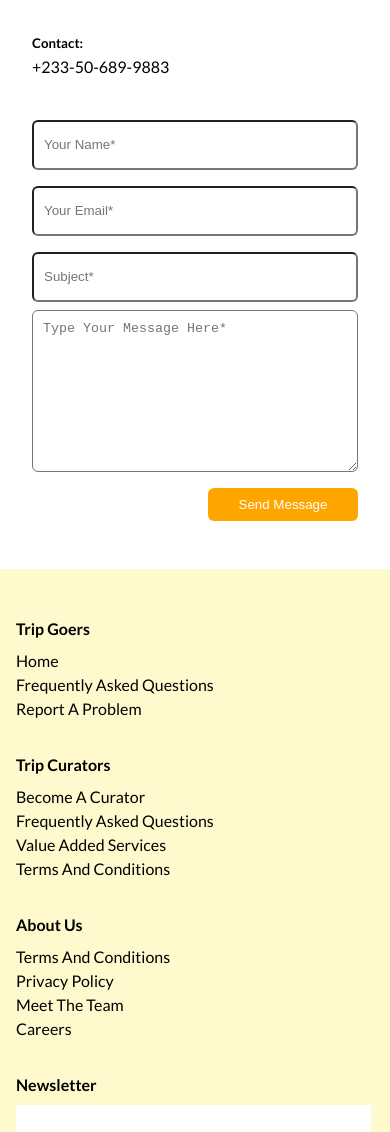
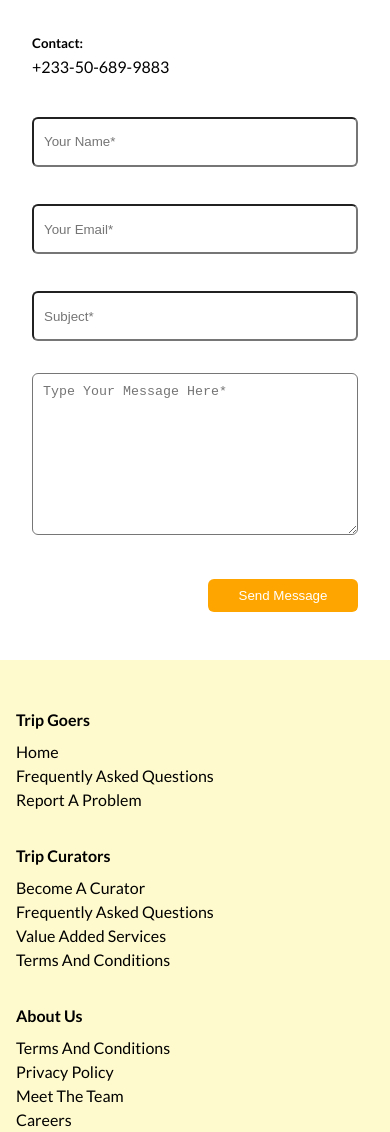
Before and after one commit to Sam10-debug/project_first, a plain HTML site: page index.html in a window 390 px wide. Shown: the part 2694-3826 px from the top of the page. Drawn offline with Linux system fonts and the light colour scheme.

Commit message:
form changes

```diff
--- a/index.html
+++ b/index.html
@@ -131,10 +131,10 @@
 				</div>
 			</div>
 			<form >
-				<input type="text" placeholder="Your Name*" required id="name">
-				<input type="email" placeholder="Your Email*" required id="email">
-				<input type="text" placeholder="Subject*" required id="subject">
-				<textarea name="" id="" cols="30" rows="10" placeholder="Type Your Message Here*" id="text"></textarea>
+				<input type="text" placeholder="Your Name*" required id="name"><br>
+				<input type="email" placeholder="Your Email*" required id="email"><br>
+				<input type="text" placeholder="Subject*" required id="subject"><br>
+				<textarea name="" id="" cols="30" rows="10" placeholder="Type Your Message Here*" id="text"></textarea><br>
 				<button class="btn" id="send-btn">Send Message</button>
 			</form>
 		</section>
@@ -171,7 +171,8 @@
 					<form>
 						<div id="footer-form">
 							<input type="email" placeholder="Type your email...">
-							<input type="submit" value="Subscribe" class="footer-btn">
+								<button class="footer-btn">Subsribe</button>
+
 						</div>
 						<img src="images/substack.png" alt="substack-image">
 					</form>
--- a/style.css
+++ b/style.css
@@ -542,7 +542,7 @@ svg{
 	#get-in{
 		line-height: 1.6;
 	}
-	#get-in form input{
-		margin-block: 8px;
+	#get-in form{
+		line-height: 1.7;
 	}
 }
```
